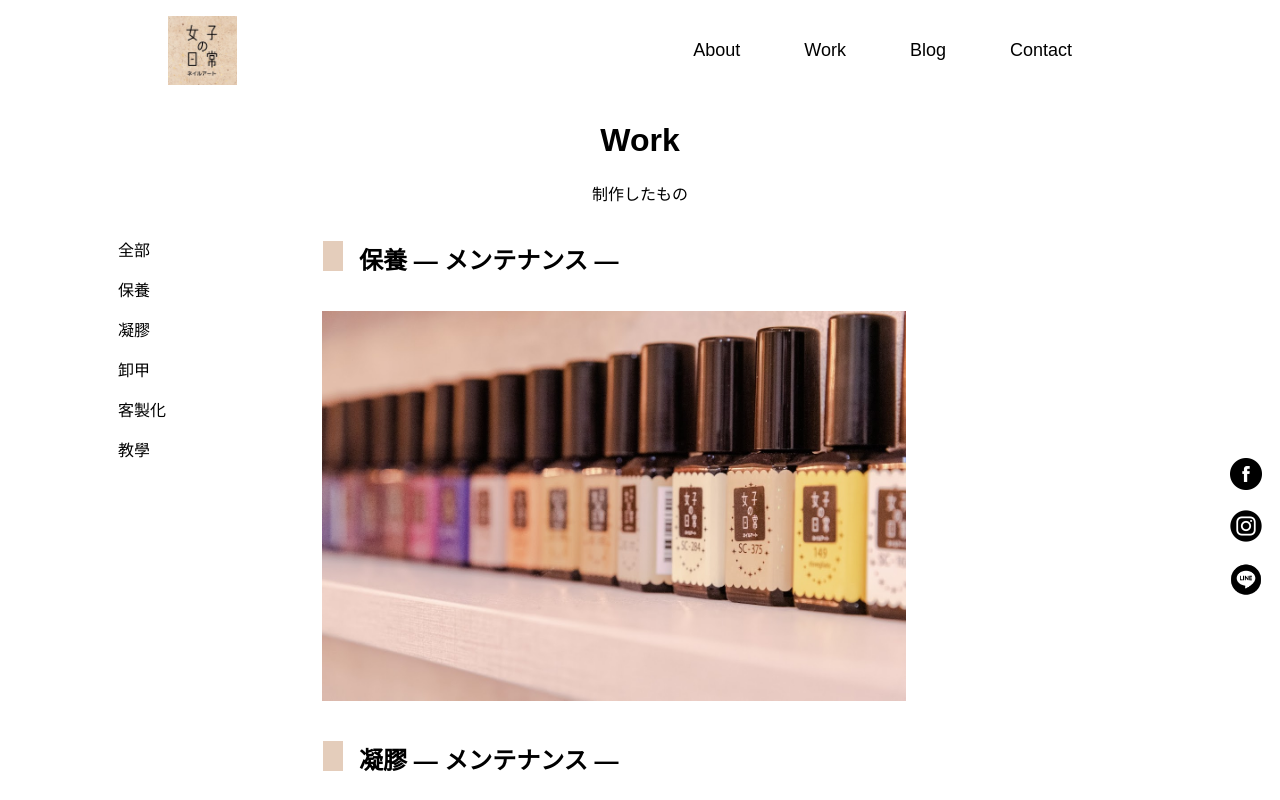
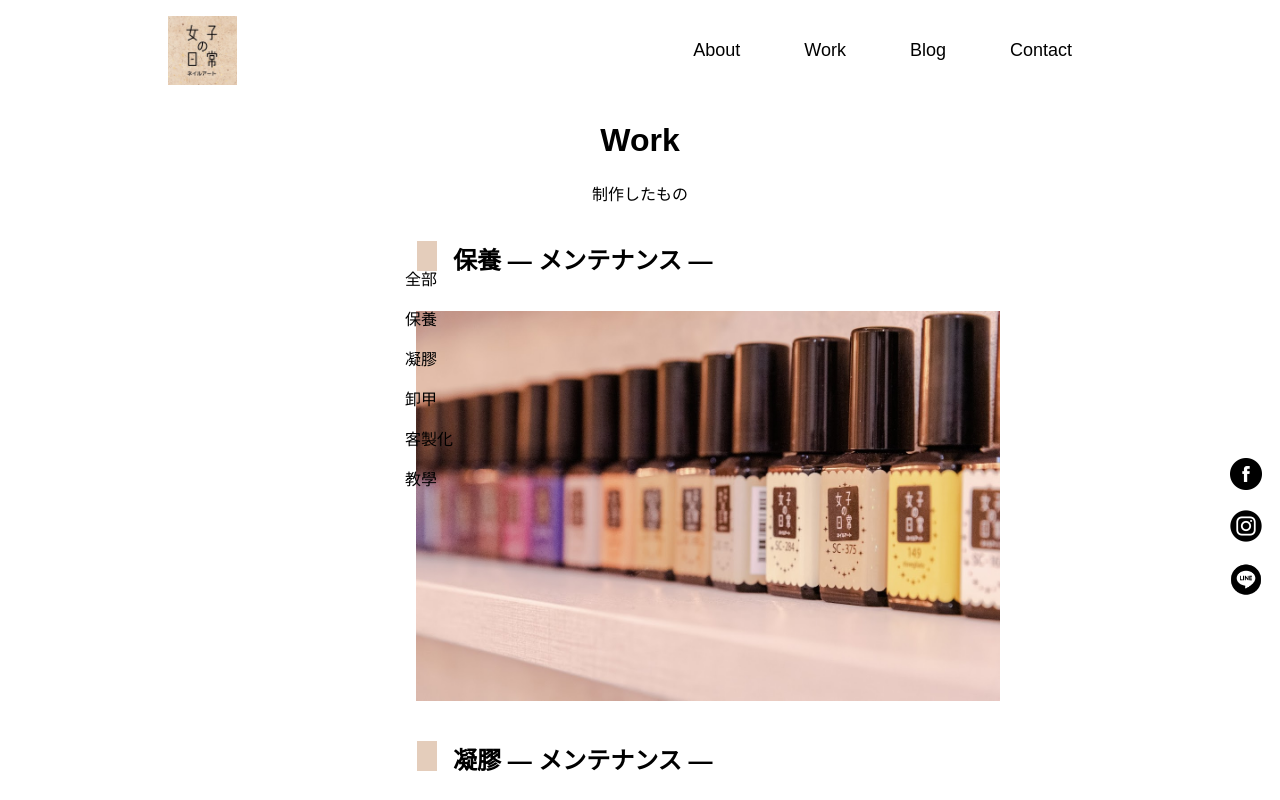
Before and after one commit to kkshen3352/Good-Daily-Nails, a Next.js app: page /work in a window 1280 px wide. Shown: the top 800 px of the page. Built offline with nearby package versions, Linux system fonts and the light colour scheme.

Commit message:
'add_work_href'

```diff
--- a/pages/work.js
+++ b/pages/work.js
@@ -6,12 +6,20 @@
 import Image from "next/image";
 
 export default function About() {
+    const menu = [
+        { text: "全部", href: "/work" },
+        { text: "保養", href: "#1" },
+        { text: "凝膠", href: "#2" },
+        { text: "卸甲", href: "#3" },
+        { text: "客製化", href: "#4" },
+        { text: "教學", href: "#5" },
+    ];
     const main = [
-        { title: "保養 — メンテナンス —", text: "保養" },
-        { title: "凝膠 — メンテナンス —", text: "凝膠" },
-        { title: "卸甲 — メンテナンス —", text: "卸甲" },
-        { title: "客製化 — メンテナンス —", text: "客製化" },
-        { title: "教學 — メンテナンス —", text: "教學" },
+        { more:'1',title: "保養 — メンテナンス —", text: "保養" },
+        { more:'2',title: "凝膠 — メンテナンス —", text: "凝膠" },
+        { more:'3',title: "卸甲 — メンテナンス —", text: "卸甲" },
+        { more:'4',title: "客製化 — メンテナンス —", text: "客製化" },
+        { more:'5',title: "教學 — メンテナンス —", text: "教學" },
     ];
     return (
         <>
@@ -26,27 +34,35 @@
 
             <div className={styles.wrapper}>
                 <section className={styles.flex}>
-                    <aside>
-                        <li className={styles.workli}>
-                            <ul>全部</ul>
-                            <ul>保養</ul>
-                            <ul>凝膠</ul>
-                            <ul>卸甲</ul>
-                            <ul>客製化</ul>
-                            <ul>教學</ul>
+                    <aside className={styles.workmeun}>
+                        <li >
+                            {menu.map(({ text,href }, i) => (
+                                <ul key={i}>
+                                    <Link href={href} replace>
+                                        <a>{text}</a>
+                                    </Link>
+                                </ul>
+                            ))}
                         </li>
                     </aside>
 
                     <main>
                         <div
                             className={styles.Skillsbox}
-                            style={{ textAlign: "left", display: "flex",flexDirection:'column' }}
+                            style={{
+                                textAlign: "left",
+                                display: "flex",
+                                flexDirection: "column",
+                            }}
                         >
-                            {main.map(({title,text},i) => (
-                                <div style={{ flexDirection: "column" }} key={i}>
+                            {main.map(({ more,title, text }, i) => (
+                                <div
+                                    style={{ flexDirection: "column" }}
+                                    key={i}
+                                >
                                     <div className={styles.worktitlecenter}>
                                         <p className={styles.boxbackground}></p>
-                                        <h2 style={{ marginLeft: "1rem" }}>
+                                        <h2 style={{ marginLeft: "1rem" }} id={more}>
                                             {title}
                                         </h2>
                                     </div>
--- a/styles/Home.module.css
+++ b/styles/Home.module.css
@@ -251,18 +251,21 @@
 
 /* work */
 
-.workli {
-    max-width: 100%;
-    width: 100px;
-    height: auto;
+.workmeun {
+    position: fixed;
+    top: 250px;
+    left: 365px;
+    z-index: 999;
+    display: flex;
+    flex-direction: column;
 }
 
 .Skillsbox {
     max-width: 100%;
     width: 960px;
     height: auto;
-    margin-left: 4rem;
-    padding-left: 4rem;
+    margin-left: 10rem;
+    padding-left: 10rem;
 }
 
 .worktitlecenter {
```
